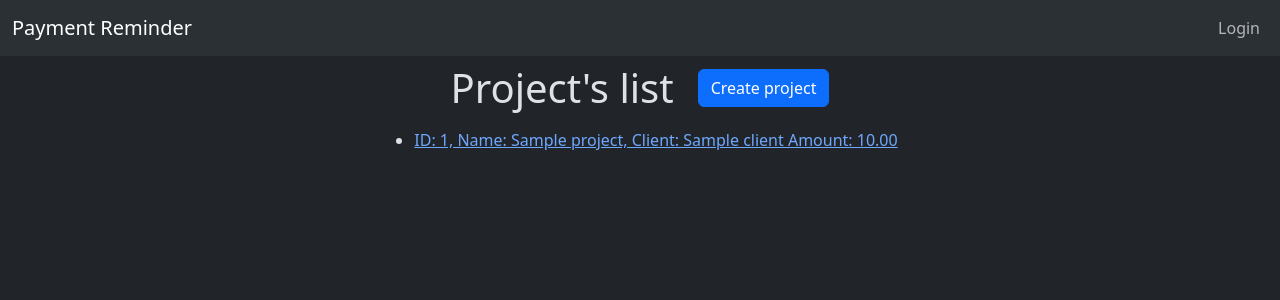
After one commit to RayanEncarnacion/payment-reminder-python, a Django app: template payment_reminder/templates/payment_reminder/project/index.html in a window 1280 px wide. The commit adds this page. Shown: the top 300 px of the page. Run offline with Django 5.2, Linux system fonts and the light colour scheme; the template is opened without the code that fills it: most values are stand-ins (such as "Sample title", 1, 10 or a date in 2020).

Commit message:
feat: Project's detail, list and create completed behaviour

```diff
--- a/payment_reminder/templates/payment_reminder/project/create.html
+++ b/payment_reminder/templates/payment_reminder/project/create.html
@@ -3,12 +3,12 @@
 {% block content %}
 
 <form action="{% url 'payment_reminder:create_project' %}" method="post"
-    class="row flex-column g-3 needs-validation m-auto w-100"
-    style="max-width: 500px">
+    class="row flex-column g-3 needs-validation m-auto w-100 {% if form.errors %} was-validated {% endif %}"
+    style="max-width: 500px" novalidate>
 
     <div class="d-flex justify-content-between align-items-center">
         <h3>Create project</h3>
-        <!-- <a href="/client/" class="btn btn-primary">Back to list</a> -->
+        <a href="/project/" class="btn btn-primary">Back to list</a>
     </div>
 
     {% csrf_token %}
--- /dev/null
+++ b/payment_reminder/templates/payment_reminder/project/index.html
@@ -0,0 +1,27 @@
+{% include "../base.html" with title="Project : List" %}
+
+{% block content %}
+
+<div class="d-flex justify-content-center gap-1 align-items-center gap-4">
+    <h1 class="mb-0">Project's list</h1>
+    <a href="/project/create/" class="btn btn-primary">Create project</a>
+</div>
+
+{% if project_list %}
+    <ul class="mt-3">
+        {% for project in project_list %}
+            <li>
+                <a href="/project/{{ project.id }}/">
+                    ID: {{ project.id }},
+                    Name: {{ project.name }},
+                    Client: {{ project.client.name }}
+                    Amount: {{ project.amount|floatformat:2 }}
+                </a>
+            </li>
+        {% endfor %}
+    </ul>
+{% else %}
+    <p>No projects registered.</p>
+{% endif %}
+
+{% endblock %}
```
Also changed, not shown: payment_reminder/templates/payment_reminder/client/index.html (+11 -8 lines), payment_reminder/templates/payment_reminder/project/detail.html (added, +15 -0 lines), payment_reminder/urls.py (+10 -1 lines), payment_reminder/views.py (+19 -14 lines).
